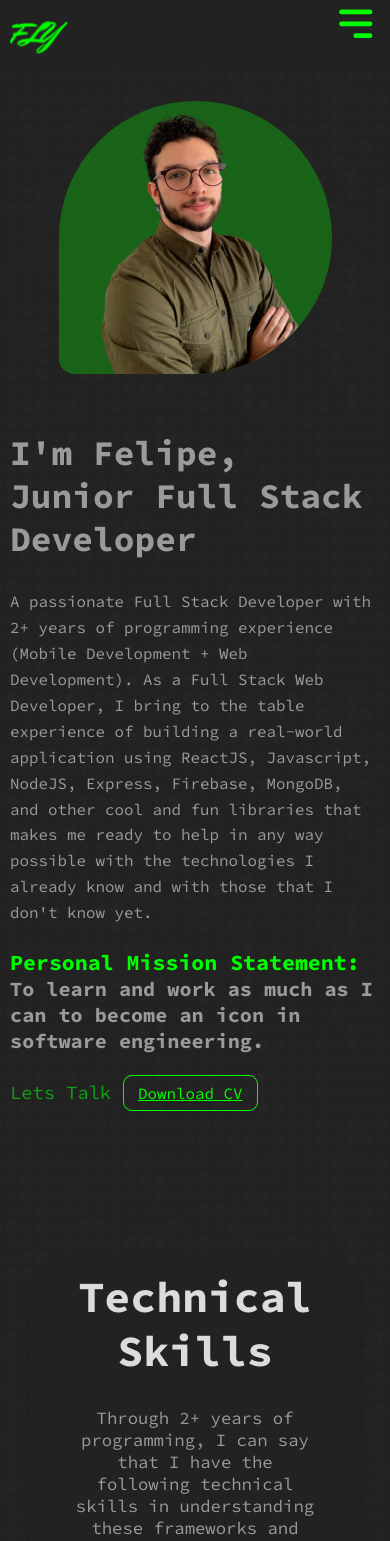
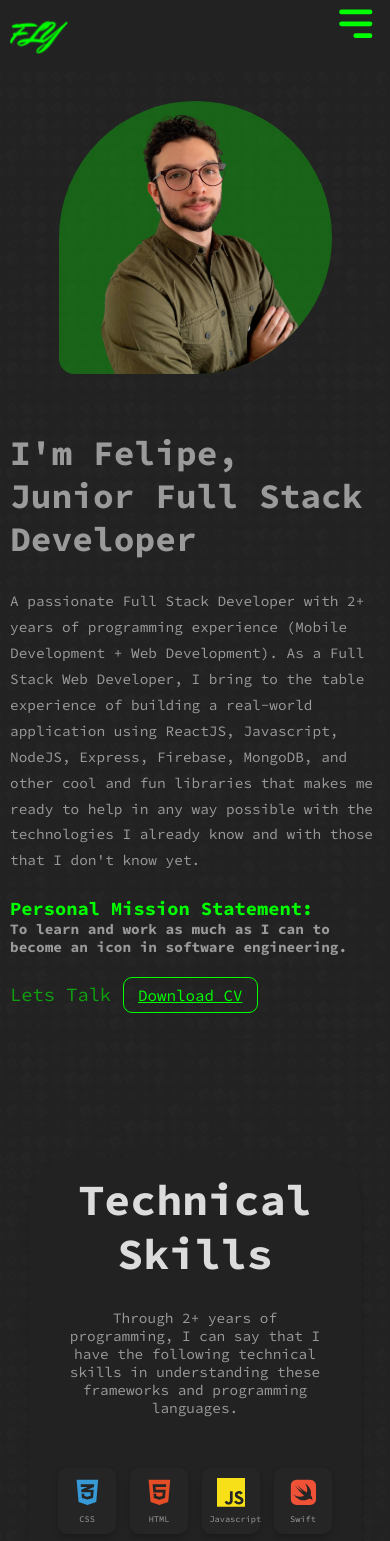
Before and after one commit to layuntaFelipe/portifolio-app, a React (Create React App) app: page / in a window 390 px wide. Shown: the top 1541 px of the page. Built offline with nearby package versions, Linux system fonts and the light colour scheme.

Commit message:
person-mission-ajusted

```diff
--- a/src/components/Hero.jsx
+++ b/src/components/Hero.jsx
@@ -23,7 +23,8 @@ const Hero = () => {
               return <span key={index} className='letters'>{letter}</span>
             })
           }</p>
-        <h3 style={{fontSize: '1.4rem', marginBottom: '1.5rem'}}><span style={{fontSize: '1.5rem', color: '#0f0'}}>Personal Mission Statement: </span>{
+        <h3 className='missionTitle'>Personal Mission Statement: </h3>
+        <h3 className='mission'>{
           [...mission].map((letter, index) => {
             return <span key={index} className='letters'>{letter}</span>
           })
--- a/src/index.css
+++ b/src/index.css
@@ -251,6 +251,15 @@ body {
   font-size: 1.3rem;
   margin-bottom: 1.6rem;
   line-height: 1.8rem;
+}
+
+.missionTitle{
+  font-size: 1.5rem;
+  color: #0f0;
+}
+.mission{
+  font-size: 1.4rem;
+  margin-bottom: 1.5rem;
 }
 
 .goToContact {
@@ -814,4 +823,13 @@ body {
   .footerLinks-full {
     display: none !important;
   }
+  p{
+    font-size: 1rem !important;
+  }
+  .missionTitle{
+    font-size: 1.3rem;
+  }
+  .mission {
+    font-size: 1rem;
+  }
 }
```
